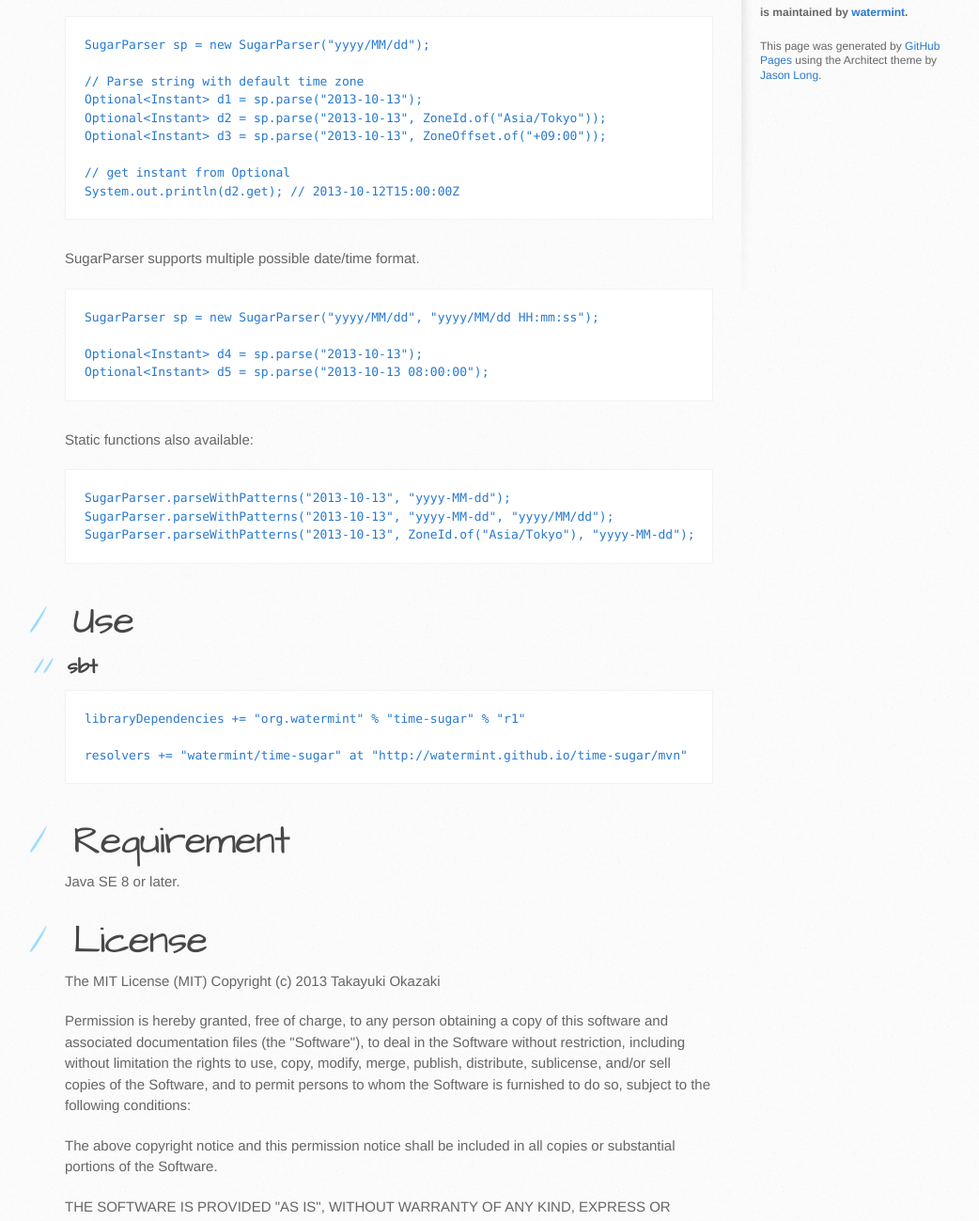
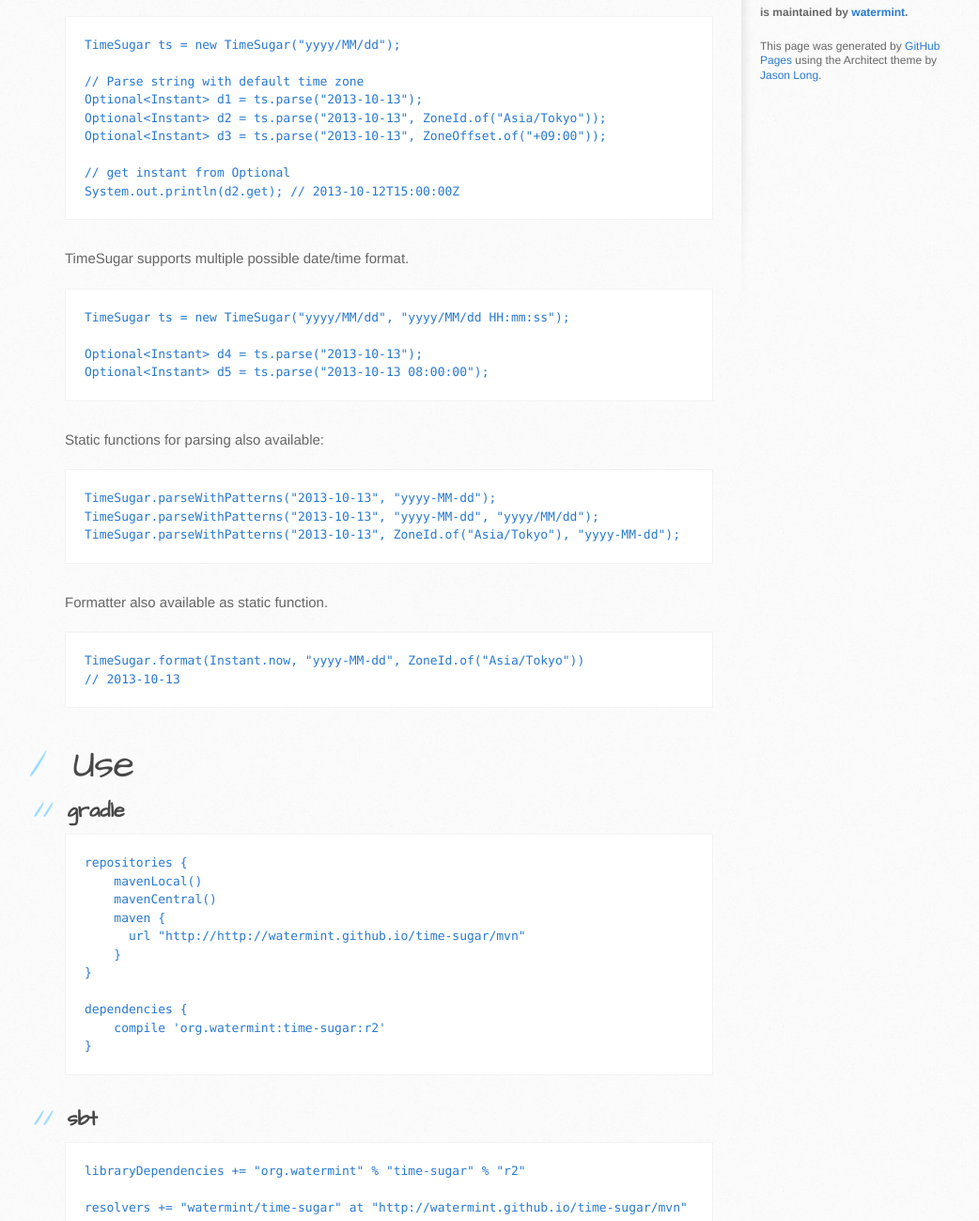
Before and after one commit to vidyar/time-sugar, a plain HTML site: page index.html in a window 1280 px wide. Shown: the part 460-1759 px from the top of the page at 94% size, without its empty margins (101-1143 px from the left). Drawn offline with Linux system fonts and the light colour scheme.

Commit message:
Create gh-pages branch via GitHub

```diff
--- a/index.html
+++ b/index.html
@@ -36,41 +36,63 @@
 <h1>
 <a name="synopsis" class="anchor" href="#synopsis"><span class="octicon octicon-link"></span></a>Synopsis</h1>
 
-<p>SugarParser returns java.time.Instant as Optional.</p>
+<p>TimeSugar parse methods returns java.time.Instant as Optional.</p>
 
-<pre><code>SugarParser sp = new SugarParser("yyyy/MM/dd");
+<pre><code>TimeSugar ts = new TimeSugar("yyyy/MM/dd");
 
 // Parse string with default time zone
-Optional&lt;Instant&gt; d1 = sp.parse("2013-10-13");
-Optional&lt;Instant&gt; d2 = sp.parse("2013-10-13", ZoneId.of("Asia/Tokyo"));
-Optional&lt;Instant&gt; d3 = sp.parse("2013-10-13", ZoneOffset.of("+09:00"));
+Optional&lt;Instant&gt; d1 = ts.parse("2013-10-13");
+Optional&lt;Instant&gt; d2 = ts.parse("2013-10-13", ZoneId.of("Asia/Tokyo"));
+Optional&lt;Instant&gt; d3 = ts.parse("2013-10-13", ZoneOffset.of("+09:00"));
 
 // get instant from Optional
 System.out.println(d2.get); // 2013-10-12T15:00:00Z
 </code></pre>
 
-<p>SugarParser supports multiple possible date/time format.</p>
+<p>TimeSugar supports multiple possible date/time format.</p>
 
-<pre><code>SugarParser sp = new SugarParser("yyyy/MM/dd", "yyyy/MM/dd HH:mm:ss");
+<pre><code>TimeSugar ts = new TimeSugar("yyyy/MM/dd", "yyyy/MM/dd HH:mm:ss");
 
-Optional&lt;Instant&gt; d4 = sp.parse("2013-10-13");
-Optional&lt;Instant&gt; d5 = sp.parse("2013-10-13 08:00:00");
+Optional&lt;Instant&gt; d4 = ts.parse("2013-10-13");
+Optional&lt;Instant&gt; d5 = ts.parse("2013-10-13 08:00:00");
 </code></pre>
 
-<p>Static functions also available:</p>
+<p>Static functions for parsing also available:</p>
 
-<pre><code>SugarParser.parseWithPatterns("2013-10-13", "yyyy-MM-dd");
-SugarParser.parseWithPatterns("2013-10-13", "yyyy-MM-dd", "yyyy/MM/dd");
-SugarParser.parseWithPatterns("2013-10-13", ZoneId.of("Asia/Tokyo"), "yyyy-MM-dd");
+<pre><code>TimeSugar.parseWithPatterns("2013-10-13", "yyyy-MM-dd");
+TimeSugar.parseWithPatterns("2013-10-13", "yyyy-MM-dd", "yyyy/MM/dd");
+TimeSugar.parseWithPatterns("2013-10-13", ZoneId.of("Asia/Tokyo"), "yyyy-MM-dd");
+</code></pre>
+
+<p>Formatter also available as static function.</p>
+
+<pre><code>TimeSugar.format(Instant.now, "yyyy-MM-dd", ZoneId.of("Asia/Tokyo"))
+// 2013-10-13
 </code></pre>
 
 <h1>
 <a name="use" class="anchor" href="#use"><span class="octicon octicon-link"></span></a>Use</h1>
 
 <h2>
+<a name="gradle" class="anchor" href="#gradle"><span class="octicon octicon-link"></span></a>gradle</h2>
+
+<pre><code>repositories {
+    mavenLocal()
+    mavenCentral()
+    maven {
+      url "http://http://watermint.github.io/time-sugar/mvn"
+    }
+}
+
+dependencies {
+    compile 'org.watermint:time-sugar:r2'
+}
+</code></pre>
+
+<h2>
 <a name="sbt" class="anchor" href="#sbt"><span class="octicon octicon-link"></span></a>sbt</h2>
 
-<pre><code>libraryDependencies += "org.watermint" % "time-sugar" % "r1"
+<pre><code>libraryDependencies += "org.watermint" % "time-sugar" % "r2"
 
 resolvers += "watermint/time-sugar" at "http://watermint.github.io/time-sugar/mvn"
 </code></pre>
```
Also changed, not shown: params.json (+1 -1 lines).
